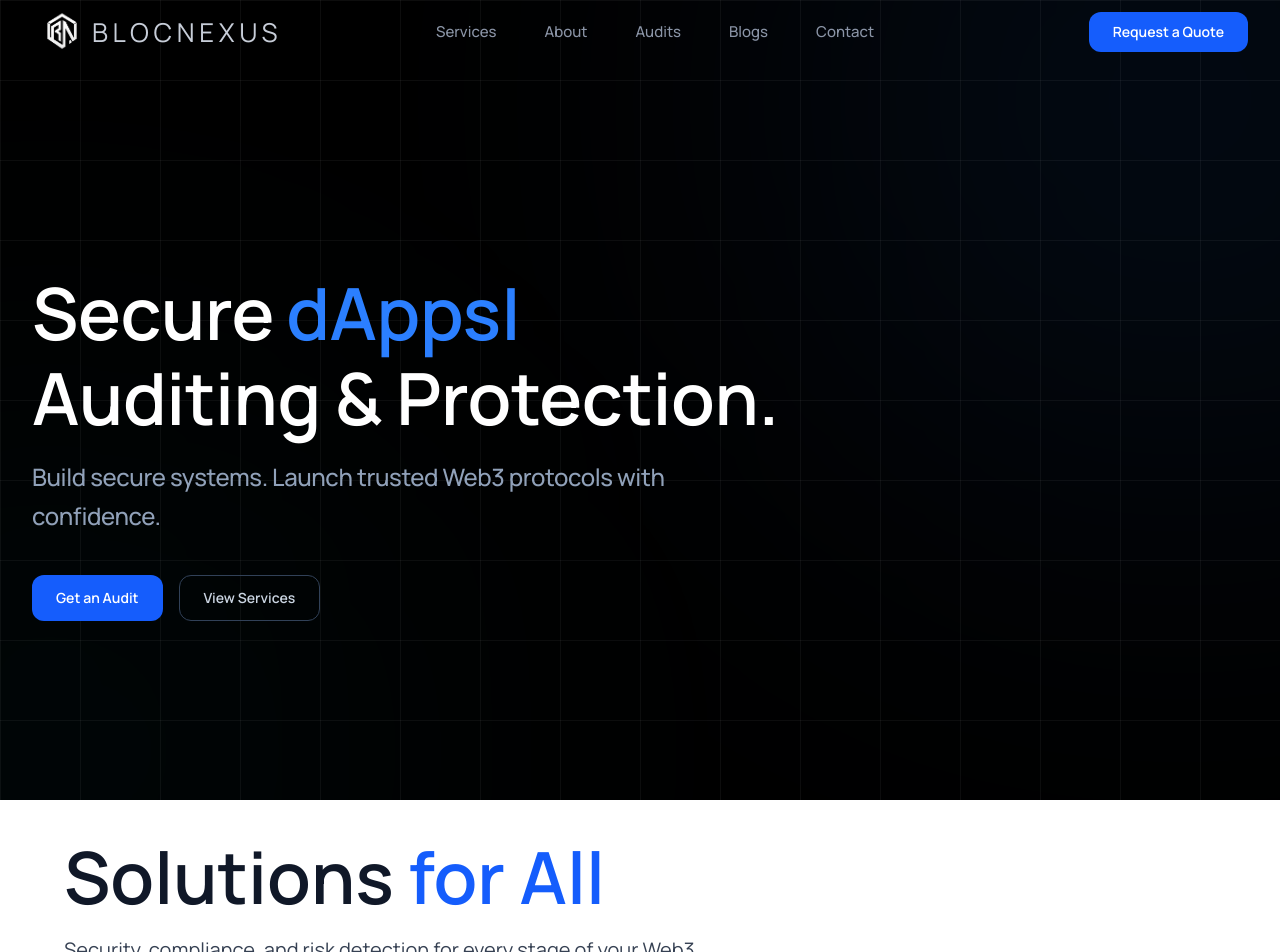
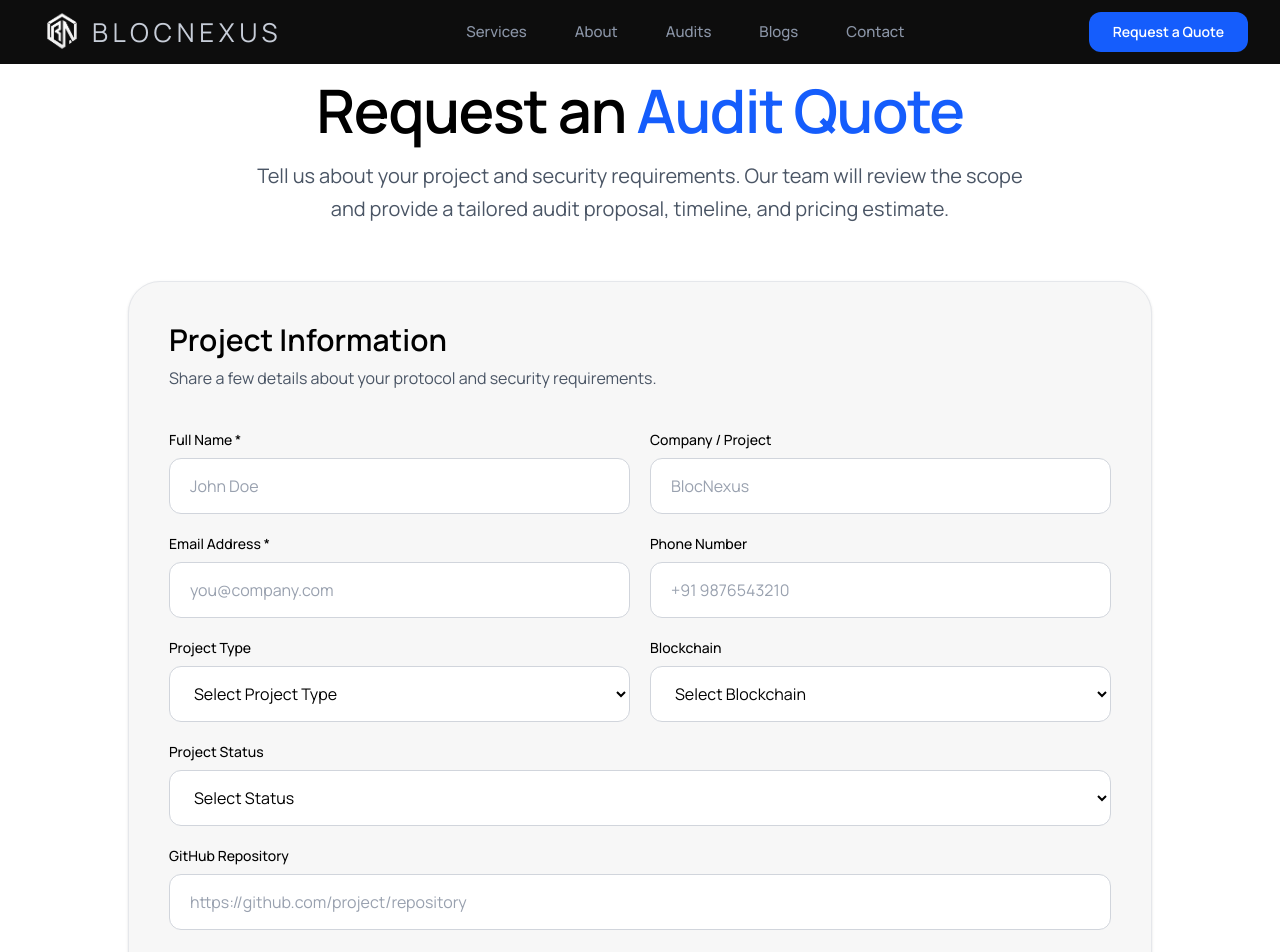
Before and after one commit to Yogeshwaran080/blocnexus_auditfirm, a React (Vite) app: page /request-a-quote in a window 1280 px wide. Shown: the top 952 px of the page. Built offline with nearby package versions, Linux system fonts and the light colour scheme.

Commit message:
add form

```diff
--- a/src/App.jsx
+++ b/src/App.jsx
@@ -1,7 +1,31 @@
+import { BrowserRouter, Routes, Route } from "react-router-dom";
+
+import Navbar from "./components/Navbar";
+import Footer from "./components/Footer";
+
 import Home from "./pages/Home";
+import Contact from "./contact_components/Contact";
 
-function App() {
-  return <Home />;
+export default function App() {
+  return (
+    <BrowserRouter>
+
+      <Navbar />
+
+      <Routes>
+        <Route
+          path="/"
+          element={<Home />}
+        />
+
+        <Route
+          path="/request-a-quote"
+          element={<Contact />}
+        />
+      </Routes>
+
+      <Footer />
+
+    </BrowserRouter>
+  );
 }
-
-export default App;
--- a/src/components/Navbar.jsx
+++ b/src/components/Navbar.jsx
@@ -2,6 +2,9 @@ import { useEffect, useState } from "react";
 import { AnimatePresence, motion } from "framer-motion";
 import Logo from "../assets/audit_logos.png";
 import MobileMenu from "./MobileMenu";
+// import { useLocation } from "react-router-dom";
+import { useLocation, useNavigate } from "react-router-dom";
+
 
 import {
   Search,
@@ -51,6 +54,12 @@ export default function Navbar() {
   const [open, setOpen] = useState(false);
   const [mobileOpen, setMobileOpen] = useState(false);
 
+  const location = useLocation();
+
+  const navigate = useNavigate();
+
+const isHomePage = location.pathname === "/";
+
   useEffect(() => {
     const handleScroll = () => {
       setScrolled(window.scrollY > 20);
@@ -62,6 +71,8 @@ export default function Navbar() {
       window.removeEventListener("scroll", handleScroll);
   }, []);
 
+
+
   return (
     <>
       <header
@@ -69,9 +80,11 @@ export default function Navbar() {
     fixed top-0 left-0 right-0 z-50
     transition-all duration-300 ease-in-out
     ${
-            scrolled
+      isHomePage
+        ? scrolled
           ? "bg-black/95 backdrop-blur-xl"
           : "bg-transparent"
+        : "bg-black/95 backdrop-blur-xl"
     }
   `}
 >
@@ -245,9 +258,8 @@ export default function Navbar() {
 
           {/* DESKTOP CTA */}
 
-          <div className="hidden lg:flex min-w-[220px] justify-end">
-            <a
-              href="#contact"
+          <button
+  onClick={() => navigate("/request-a-quote")}
   className="
     rounded-xl
     bg-blue-600
@@ -262,8 +274,7 @@ export default function Navbar() {
   "
 >
   Request a Quote
-            </a>
-          </div>
+</button>
 
           {/* MOBILE MENU BUTTON */}
 
@@ -292,11 +303,13 @@ export default function Navbar() {
 
       <MobileMenu
   isOpen={mobileOpen}
-        onClose={() =>
-          setMobileOpen(false)
-        }
+  onClose={() => setMobileOpen(false)}
   services={servicesDropdown}
   logo={Logo}
+  onRequestQuote={() => {
+    setMobileOpen(false);
+    navigate("/request-a-quote");
+  }}
 />
     </>
   );
--- /dev/null
+++ b/src/contact_components/Contact.jsx
@@ -0,0 +1,414 @@
+import { useState } from "react";
+import { motion } from "framer-motion";
+
+export default function Contact() {
+  const [form, setForm] = useState({
+    fullName: "",
+    company: "",
+    email: "",
+    phone: "",
+    telegram: "",
+    projectType: "",
+    customProjectType: "",
+    blockchain: "",
+    projectStatus: "",
+    contractSize: "",
+    deadline: "",
+    repository: "",
+    documentation: "",
+    notes: "",
+    services: [],
+  });
+
+  const projectTypes = [
+    "DeFi",
+    "NFT",
+    "Token",
+    "DAO",
+    "Bridge",
+    "DEX",
+    "Lending Protocol",
+    "Staking Protocol",
+    "GameFi",
+    "RWA",
+    "Infrastructure",
+    "Other",
+  ];
+
+  const blockchains = [
+    "Ethereum",
+    "Base",
+    "Arbitrum",
+    "Optimism",
+    "Polygon",
+    "BNB Chain",
+    "Avalanche",
+    "Solana",
+    "Sui",
+    "Aptos",
+    "Other",
+  ];
+
+  const serviceOptions = [
+    "Smart Contract Audit",
+    "Penetration Testing",
+    "Security Consultation",
+    "Threat Modeling",
+    "Architecture Review",
+    "Monitoring",
+  ];
+
+  const handleChange = (e) => {
+    setForm({
+      ...form,
+      [e.target.name]: e.target.value,
+    });
+  };
+
+  const toggleService = (service) => {
+    if (form.services.includes(service)) {
+      setForm({
+        ...form,
+        services: form.services.filter((s) => s !== service),
+      });
+    } else {
+      setForm({
+        ...form,
+        services: [...form.services, service],
+      });
+    }
+  };
+
+  const handleSubmit = (e) => {
+    e.preventDefault();
+
+    console.log(form);
+
+    alert("Quote request submitted.");
+  };
+
+  return (
+  <section className="bg-white min-h-screen py-20 px-4 md:px-10">
+    <div className="max-w-5xl mx-auto">
+
+      {/* HERO */}
+
+      <div className="text-center mb-14">
+        <h1 className="text-4xl md:text-6xl font-semibold tracking-tight">
+          <span className="text-black">Request an</span>{" "}
+          <span className="text-blue-600">Audit Quote</span>
+        </h1>
+
+        <p className="mt-5 text-lg md:text-xl text-gray-600 max-w-3xl mx-auto leading-relaxed">
+          Tell us about your project and security requirements.
+          Our team will review the scope and provide a tailored
+          audit proposal, timeline, and pricing estimate.
+        </p>
+      </div>
+
+      {/* FORM */}
+
+      <motion.form
+  onSubmit={handleSubmit}
+  initial={{ opacity: 0, y: 20 }}
+  animate={{ opacity: 1, y: 0 }}
+  className="
+    bg-[#F7F7F7]
+    border
+    border-gray-200
+    rounded-[32px]
+    p-6
+    md:p-10
+    shadow-sm
+  "
+>
+  <div className="mb-10">
+    <h2 className="text-2xl md:text-3xl font-semibold text-black">
+      Project Information
+    </h2>
+
+    <p className="mt-2 text-gray-600">
+      Share a few details about your protocol and security requirements.
+    </p>
+  </div>
+
+  <div className="grid md:grid-cols-2 gap-5">
+
+    <div>
+      <label className="block mb-2 text-sm font-medium text-black">
+        Full Name *
+      </label>
+
+      <input
+        name="fullName"
+        value={form.fullName}
+        onChange={handleChange}
+        placeholder="John Doe"
+        className="
+          w-full
+          h-14
+          px-5
+          rounded-xl
+          border
+          border-gray-300
+          bg-white
+          text-black
+          placeholder:text-gray-400
+          focus:outline-none
+          focus:ring-2
+          focus:ring-blue-500
+        "
+      />
+    </div>
+
+    <div>
+      <label className="block mb-2 text-sm font-medium text-black">
+        Company / Project
+      </label>
+
+      <input
+        name="company"
+        value={form.company}
+        onChange={handleChange}
+        placeholder="BlocNexus"
+        className="
+          w-full
+          h-14
+          px-5
+          rounded-xl
+          border
+          border-gray-300
+          bg-white
+          text-black
+          placeholder:text-gray-400
+        "
+      />
+    </div>
+
+    <div>
+      <label className="block mb-2 text-sm font-medium text-black">
+        Email Address *
+      </label>
+
+      <input
+        type="email"
+        name="email"
+        value={form.email}
+        onChange={handleChange}
+        placeholder="you@company.com"
+        className="
+          w-full
+          h-14
+          px-5
+          rounded-xl
+          border
+          border-gray-300
+          bg-white
+          text-black
+          placeholder:text-gray-400
+        "
+      />
+    </div>
+
+    <div>
+      <label className="block mb-2 text-sm font-medium text-black">
+        Phone Number
+      </label>
+
+      <input
+        name="phone"
+        value={form.phone}
+        onChange={handleChange}
+        placeholder="+91 9876543210"
+        className="
+          w-full
+          h-14
+          px-5
+          rounded-xl
+          border
+          border-gray-300
+          bg-white
+          text-black
+          placeholder:text-gray-400
+        "
+      />
+    </div>
+
+    <div>
+      <label className="block mb-2 text-sm font-medium text-black">
+        Project Type
+      </label>
+
+      <select
+        name="projectType"
+        value={form.projectType}
+        onChange={handleChange}
+        className="
+          w-full
+          h-14
+          px-5
+          rounded-xl
+          border
+          border-gray-300
+          bg-white
+          text-black
+        "
+      >
+        <option value="">Select Project Type</option>
+
+        {projectTypes.map((item) => (
+          <option key={item}>{item}</option>
+        ))}
+      </select>
+    </div>
+
+    <div>
+      <label className="block mb-2 text-sm font-medium text-black">
+        Blockchain
+      </label>
+
+      <select
+        name="blockchain"
+        value={form.blockchain}
+        onChange={handleChange}
+        className="
+          w-full
+          h-14
+          px-5
+          rounded-xl
+          border
+          border-gray-300
+          bg-white
+          text-black
+        "
+      >
+        <option value="">Select Blockchain</option>
+
+        {blockchains.map((item) => (
+          <option key={item}>{item}</option>
+        ))}
+      </select>
+    </div>
+
+    <div className="md:col-span-2">
+      <label className="block mb-2 text-sm font-medium text-black">
+        Project Status
+      </label>
+
+      <select
+        name="projectStatus"
+        value={form.projectStatus}
+        onChange={handleChange}
+        className="
+          w-full
+          h-14
+          px-5
+          rounded-xl
+          border
+          border-gray-300
+          bg-white
+          text-black
+        "
+      >
+        <option value="">Select Status</option>
+        <option>Planning</option>
+        <option>Development</option>
+        <option>Testnet</option>
+        <option>Mainnet</option>
+      </select>
+    </div>
+
+    <div className="md:col-span-2">
+      <label className="block mb-2 text-sm font-medium text-black">
+        GitHub Repository
+      </label>
+
+      <input
+        name="repository"
+        value={form.repository}
+        onChange={handleChange}
+        placeholder="https://github.com/project/repository"
+        className="
+          w-full
+          h-14
+          px-5
+          rounded-xl
+          border
+          border-gray-300
+          bg-white
+          text-black
+          placeholder:text-gray-400
+        "
+      />
+    </div>
+
+  </div>
+
+  <div className="mt-10">
+    <h3 className="text-lg font-semibold text-black mb-4">
+      Services Required
+    </h3>
+
+    <div className="flex flex-wrap gap-3">
+      {serviceOptions.map((service) => (
+        <button
+          type="button"
+          key={service}
+          onClick={() => toggleService(service)}
+          className={`px-5 py-3 rounded-xl border font-medium transition-all ${
+            form.services.includes(service)
+              ? "bg-blue-600 text-white border-blue-600"
+              : "bg-white text-black border-gray-300"
+          }`}
+        >
+          {service}
+        </button>
+      ))}
+    </div>
+  </div>
+
+  <div className="mt-10">
+    <label className="block mb-3 text-sm font-medium text-black">
+      Project Description
+    </label>
+
+    <textarea
+      rows={7}
+      name="notes"
+      value={form.notes}
+      onChange={handleChange}
+      placeholder="Describe your protocol, contracts, architecture, launch timeline, and any security concerns..."
+      className="
+        w-full
+        rounded-2xl
+        border
+        border-gray-300
+        bg-white
+        p-5
+        text-black
+        placeholder:text-gray-400
+      "
+    />
+  </div>
+
+  <button
+    type="submit"
+    className="
+      mt-10
+      w-full
+      h-14
+      rounded-xl
+      bg-blue-600
+      hover:bg-blue-700
+      text-white
+      font-semibold
+      transition-all
+    "
+  >
+    Request Audit Quote
+  </button>
+</motion.form>
+    </div>
+  </section>
+);
+}
--- a/src/pages/Home.jsx
+++ b/src/pages/Home.jsx
@@ -1,19 +1,13 @@
-import Navbar from "../components/Navbar";
 import Hero from "../components/Hero";
 import SolutionsSection from "../components/Solutions";
 import Audit from "../components/Audit";
-import Footer from "../components/Footer";
 
 export default function Home() {
   return (
-    <>
-      <Navbar />
-      <main>
-        <Hero />
-        <SolutionsSection/>
-        <Audit/>
-        <Footer/>
-      </main>
-    </>
+    <main>
+      <Hero />
+      <SolutionsSection />
+      <Audit />
+    </main>
   );
 }
```
Lines whose indentation alone changed are shown as unchanged.
